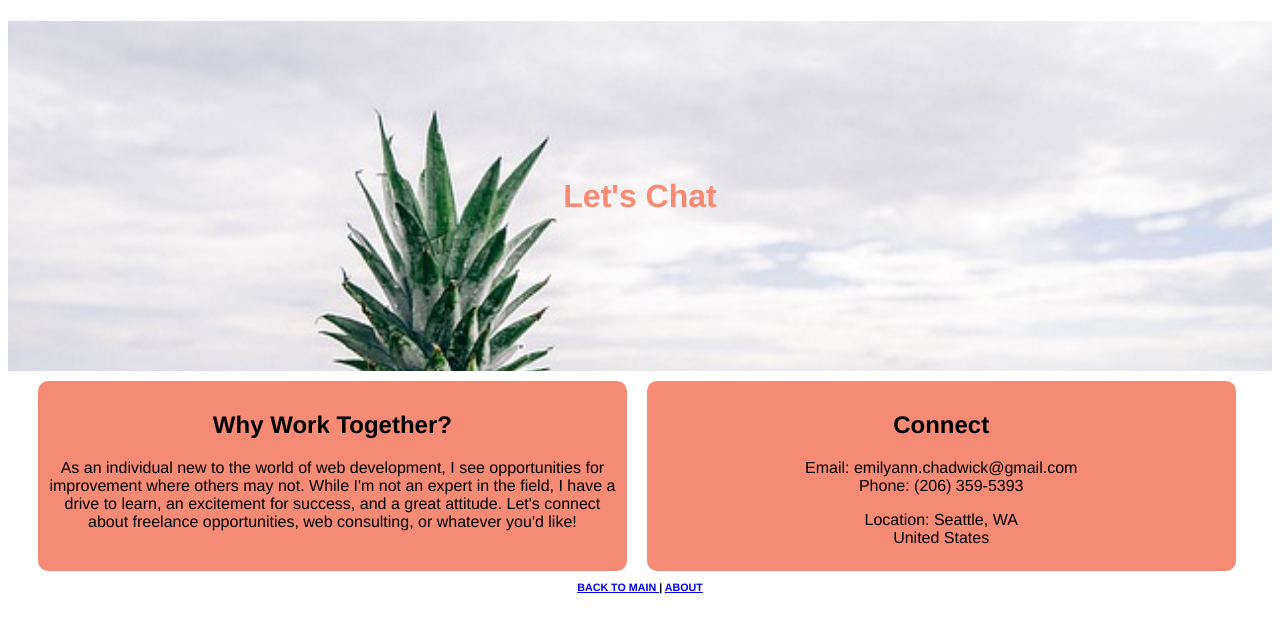
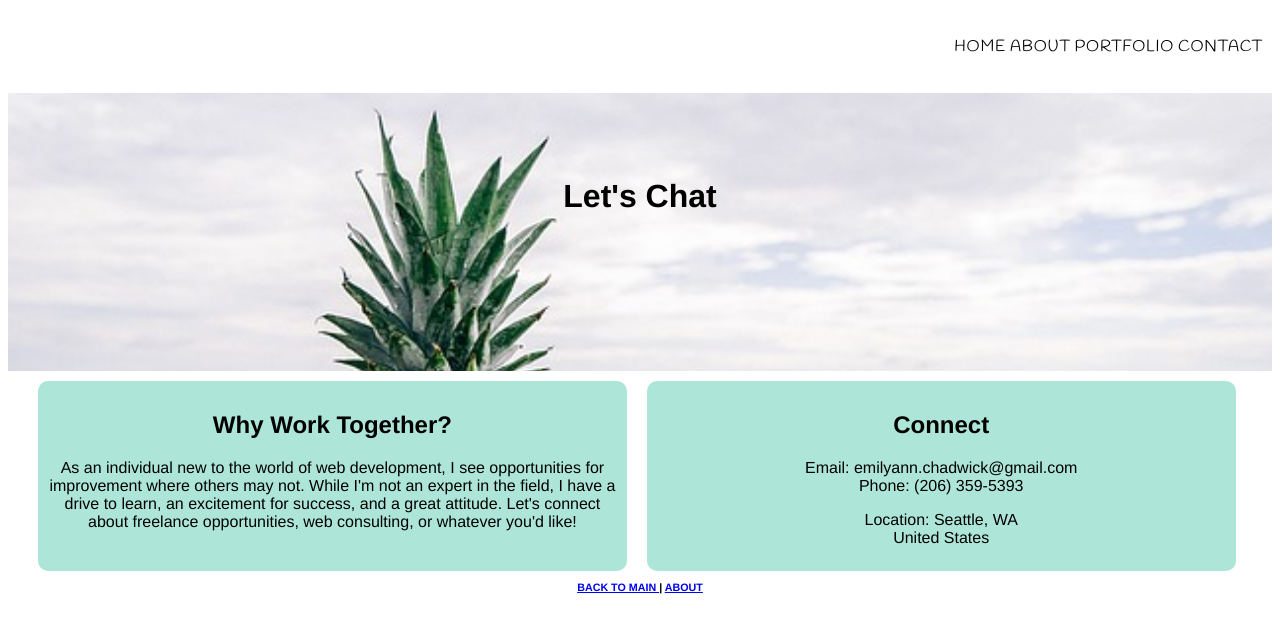
Before and after one commit to emilychadwick/career-foundry, a plain HTML site: page contact.html in a window 1280 px wide. Drawn offline with Linux system fonts and the light colour scheme.

Commit message:
Lesson 1.6

```diff
--- a/contact.html
+++ b/contact.html
@@ -13,7 +13,7 @@
     <!--<link rel="stylesheet" href="https://maxcdn.bootstrapcdn.com/bootstrap/3.3.5/css/bootstrap.min.css">-->
 
     <!-- Custom styles for this template  sgo here -->
-    <link rel="stylesheet" href="css/styles.css">
+    <link rel="stylesheet" href="css/contact_style.css">
 
     <link href="https://fonts.googleapis.com/css?family=Handlee|Roboto:300" rel="stylesheet">
 
@@ -25,6 +25,16 @@
   </head>
 
   <body>
+
+    <div class="nav-about">
+      <ul>
+        <li><a href="index.html">Home</a></li>
+        <li><a href="about.html">About</a></li>
+        <li><a href="#">Portfolio</a></li>
+        <li><a href="#">Contact</a></li>
+      </ul>
+
+    </div><!--end nav-->
 
     <!-- Main jumbotron for a primary marketing message or call to action -->
     <div class="jumbotron-contact">
--- a/css/about_style.css
+++ b/css/about_style.css
@@ -1,22 +1,57 @@
-* { box-sizing: border-box; }
-
-body {
-  background-color: #ffffff;
-  color: #34495e;
+.body-about {
+  padding-top: 70.5px;
 }
 
-.container {
-  width: 80%;
-  margin: 0 auto;
+.nav-about {
+  background-color: white;
+  position: fixed;
+  width: 100%;
+  top: 0;
+  padding: 20px 10px 20px;
 }
 
-.header h1 {
-  text-align:center;
+.nav-about ul {
+  float: right;
+  margin-right: 35px;
+}
+
+.nav-about ul li {
+  display:inline-block;
+  text-transform: uppercase;
+  letter-spacing: .05em;
+  font-family: Handlee, Helvetica, sans-serif;
+}
+
+.nav-about ul li a {
+  color: black;
+  text-decoration: none;
+  transition: color 600ms
+  web-transition:color 600ms;
+}
+
+.nav-about ul li a:hover {
+  color: #ade6d8;
+  text-decoration: none;
+}
+
+.container-about {
+  width: 100%;
+  margin: 0 auto;
+  background-image: url("../img/about.jpg");
+  background-size:cover;
+  height: 250px;
+  line-height: 250px;
+}
+
+.header-about h1 {
+  text-align:left;
   margin: 20px;
   text-transform: uppercase;
+  vertical-align: middle;
+  color: white;
 }
 
-.image {
+.image-about {
   display: inline-block;
   float: left;
   padding-right:20px;
@@ -24,55 +59,41 @@ body {
   margin-left: 20px;
 }
 
+.row-about {
+  margin: 10px 10px 10px 145px;
+}
+
 .intro {
   text-align: center;
   background-color: #ade6d8;
-  margin-left: 15px;
-  margin-right: 15px;
 }
 
-.column {
+.skills {
+  background-color: #ade6d8;
+}
+
+.column-about {
   display: inline-block;
   float: left;
-  width: 30%;
-  padding: 0px;
+  width: 40%;
+  padding: 10px;
   height: 204px;
   border-radius: 10px;
-
+  margin: 10px;
 }
 
 .main-text {
   clear:both;
   padding-top: 5px;
   padding-bottom: 5px;
+  text-align: center;
 }
 
-#about {
+#about-image {
   width: 100%;
   border-radius: 10px;
 }
-
-/*.intro h2 {
-  margin-top: 0px;
-  margin-bottom: 0px;
-}*/
-
-.skills {
-  background-color: #f58b75;
-  margin-left: 15px;
-  margin-right: 15px;
-}
-
-/*.skills h3 {
-  margin-top: 0px;
-  margin-bottom: 0px;
-}*/
-
-#skills-list {
-  margin-left: 50px;
-}
-
-/*Typography*/
+ /*Typography*/
 
 h1,
 h2,
@@ -91,12 +112,17 @@ li {
   }
 
 .intro h2 {
-  font-family: HandLee, Helvetica, Futura, Arial, sans-serif;
+  font-family: Handlee, Helvetica, Futura, Arial, sans-serif;
 }
 
 .skills h3 {
   text-align: center;
+  font-family: Handlee, Helvetica, Futura, Arial, sans-serif;
   /*text-transform: uppercase;*/
+}
+
+#skills-list li {
+  font-family: Handlee, Helvetica, Futura, Arial, sans-serif;
 }
 
 .main-text h3 {
@@ -111,4 +137,4 @@ li {
 .back h6 {
   text-align: center;
   text-transform: uppercase;
-}
+  font-family: Helvetica Neue, Helvetica, Arial, sans-serif;
--- a/css/contact_style.css
+++ b/css/contact_style.css
@@ -1,10 +1,38 @@
-body {
-  background-color: #ffffff;
-  color: #34495e;
+/*contact page*/
 
+.nav-about {
+  background-color: white;
+  position: fixed;
+  width: 100%;
+  top: 0;
+  padding: 20px 10px 20px;
 }
 
-.jumbotron {
+.nav-about ul {
+  float: right;
+  margin-right: 35px;
+}
+
+.nav-about ul li {
+  display:inline-block;
+  text-transform: uppercase;
+  letter-spacing: .05em;
+  font-family: Handlee, Helvetica, sans-serif;
+}
+
+.nav-about ul li a {
+  color: black;
+  text-decoration: none;
+  transition: color 600ms
+  web-transition:color 600ms;
+}
+
+.nav-about ul li a:hover {
+  color: #ade6d8;
+  text-decoration: none;
+}
+
+.jumbotron-contact {
   background-image: url("../img/pineapple.jpg");
   background-size: cover;
   height: 350px;
@@ -12,43 +40,45 @@ body {
   line-height: 350px;
 }
 
-.jumbotron h1 {
-  color: #f58b75;
+.jumbotron-contact h1 {
+  color: black;
   text-align: center;
-  vertical-align: middle;
 }
 
-.column {
+.column-contact {
   display:inline-block;
   float: left;
   width: 45%;
-  background-color: #f58b75;
+  background-color: #ade6d8;
   border-radius:10px;
   height: 170px;
   margin: 10px;
   padding: 10px;
 }
 
-.together {
+.together-contact {
   text-align:center;
   margin-left:30px;
 }
 
-.connect {
+.connect-contact {
   text-align: center;
 }
 
-/*Typography*/
+ /*Typography*/
 
 h1,
 h2,
-h3,
-p {
+h3 {
   font-family: Helvetica Neue,Helvetica,Arial,sans-serif;
+}
+
+p,
+li {
+  font-family: Helvetica, Neue, Helvetica, Arial, sans-serif;
 }
 
 .back h6 {
   text-align: center;
   text-transform: uppercase;
   font-family: Helvetica Neue, Helvetica, Arial, sans-serif;
-}
--- a/css/styles.css
+++ b/css/styles.css
@@ -30,103 +30,6 @@
 
 #welcome {
   font-family: Handlee, Helvetica Neue, Helvetica, Arial, sans-serif;
-}
-
-/*about page*/
-
-.container-about {
-  width: 90%;
-  margin: 0 auto;
-  background-image: url("../img/about.jpg");
-  background-size:cover;
-  height: 250px;
-  line-height: 250px;
-}
-
-.header-about h1 {
-  text-align:left;
-  margin: 20px;
-  text-transform: uppercase;
-  vertical-align: middle;
-  color: white;
-}
-
-.image-about {
-  display: inline-block;
-  float: left;
-  padding-right:20px;
-  margin-right: 15px;
-  margin-left: 20px;
-}
-
-.row-about {
-  margin: 10px 10px 10px 145px;
-}
-
-.intro {
-  text-align: center;
-  background-color: #ade6d8;
-}
-
-.skills {
-  background-color: #ade6d8;
-}
-
-.column-about {
-  display: inline-block;
-  float: left;
-  width: 40%;
-  padding: 10px;
-  height: 204px;
-  border-radius: 10px;
-  margin: 10px;
-}
-
-.main-text {
-  clear:both;
-  padding-top: 5px;
-  padding-bottom: 5px;
-  text-align: center;
-}
-
-#about-image {
-  width: 100%;
-  border-radius: 10px;
-}
-
-/*contact page*/
-
-.jumbotron-contact {
-  background-image: url("../img/pineapple.jpg");
-  background-size: cover;
-  height: 350px;
-  width: 100%;
-  line-height: 350px;
-}
-
-.jumbotron-contact h1 {
-  color: #f58b75;
-  text-align: center;
-}
-
-.column-contact {
-  display:inline-block;
-  float: left;
-  width: 45%;
-  background-color: #f58b75;
-  border-radius:10px;
-  height: 170px;
-  margin: 10px;
-  padding: 10px;
-}
-
-.together-contact {
-  text-align:center;
-  margin-left:30px;
-}
-
-.connect-contact {
-  text-align: center;
 }
 
  /*Typography*/
```
Also changed, not shown: about.html (+12 -2 lines).
